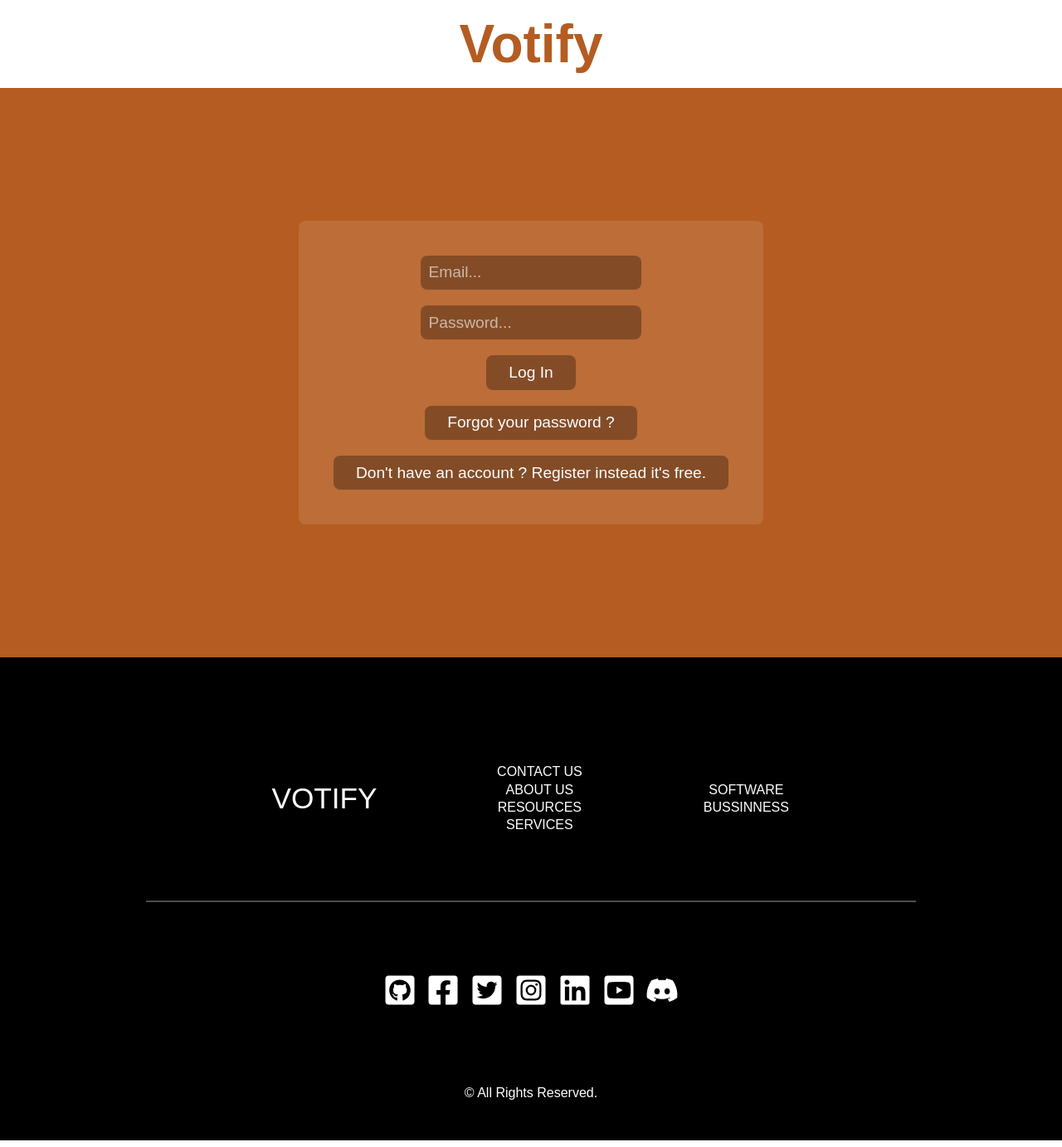
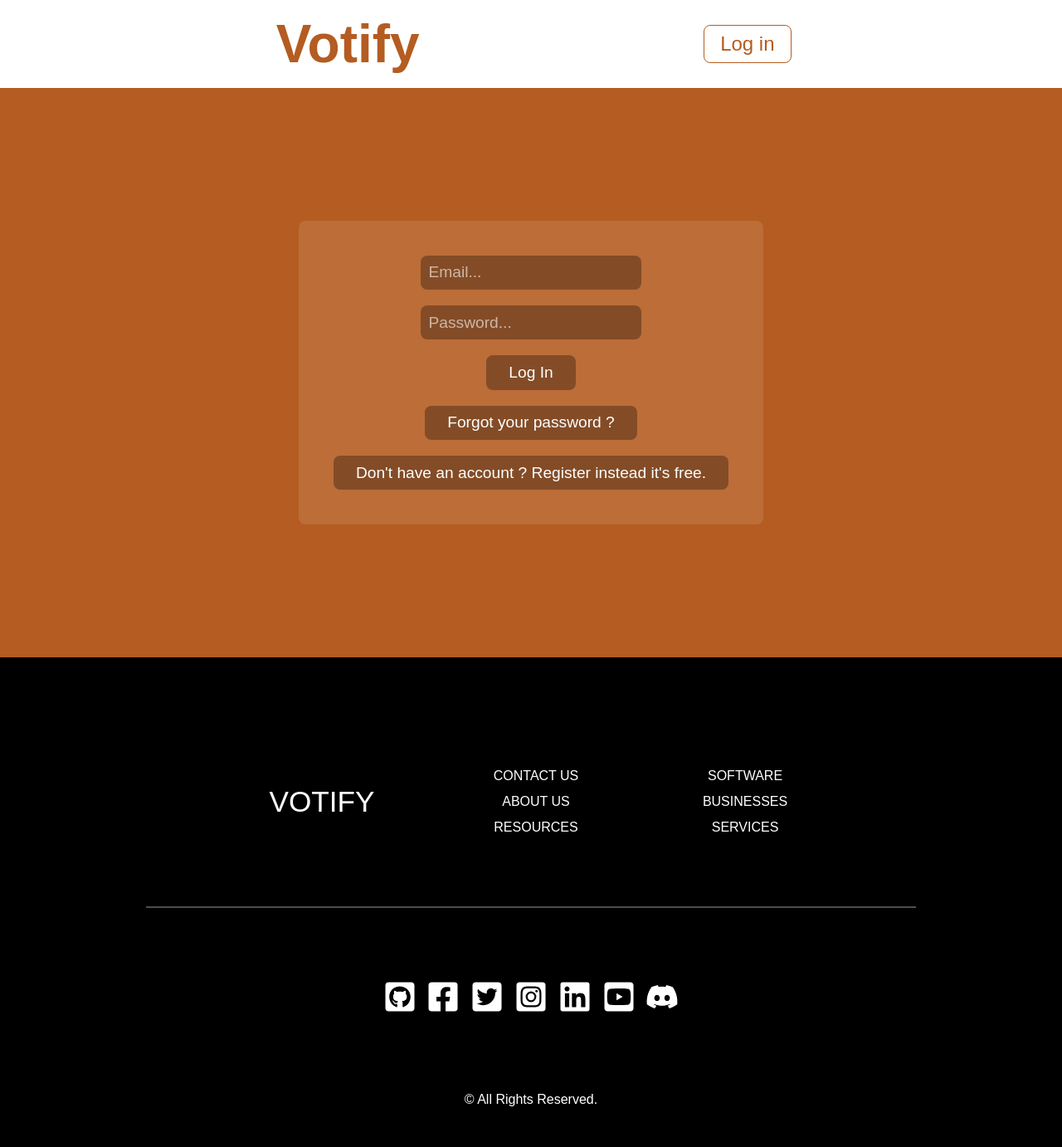
Before and after one commit to uitwaaien6/VoteApp, a React (Create React App) app: page /login in a window 1280 px wide. Shown: the whole page at 83% size. Built offline with nearby package versions, Linux system fonts and the light colour scheme.

Commit message:
Header elements link improvements

```diff
--- a/src/components/Footer.js
+++ b/src/components/Footer.js
@@ -29,7 +29,9 @@ class Footer extends React.Component {
                         items.map((item, index) => {
                             return (
                                 <li key={index}>
-                                    <Link>
+                                    <Link
+                                        to={`/${item.replace(' ', '-').toLowerCase()}`}
+                                    >
                                         {item}
                                     </Link>
                                 </li>
@@ -48,11 +50,15 @@ class Footer extends React.Component {
             <div className="footer__list">
 
                 <div id="footer__logo">
-                    VOTIFY
+                    <Link
+                        to="/"
+                    >
+                        VOTIFY
+                    </Link>
                 </div>
 
-                {this.renderItems(['CONTACT US', 'ABOUT US', 'RESOURCES', 'SERVICES'])}
-                {this.renderItems(['SOFTWARE', 'BUSSINNESS'])}
+                {this.renderItems(['CONTACT US', 'ABOUT US', 'RESOURCES'])}
+                {this.renderItems(['SOFTWARE', 'BUSINESSES', 'SERVICES'])}
             </div>
         );
     };
@@ -95,12 +101,13 @@ class Footer extends React.Component {
         return (
             <div className="footer__container">
                 <div className="footer__content">
+
                     {this.renderList()}
                     <hr />
                     {this.renderSocial()}
 
+                    <p>© All Rights Reserved.</p>
 
-                    <p>© All Rights Reserved.</p>
                 </div>
             </div>
         );
--- a/src/components/Header.js
+++ b/src/components/Header.js
@@ -2,6 +2,9 @@
 // NODE MODULES
 import React from 'react';
 import { connect } from 'react-redux';
+import { Link } from 'react-router-dom';
+
+// REACT ICONS
 import { GiHamburgerMenu } from 'react-icons/gi';
 
 // ACTION CREATERS
@@ -36,7 +39,13 @@ class Header extends React.Component {
         if (isLoggedIn) {
             return (
                 <ul>
-                    <li>Profile</li>
+                    <li>
+                        <Link
+                            to="/profile"
+                        >
+                            Profile
+                        </Link>
+                    </li>
                     <li
                         onClick={this.onLogOut}
                     >
@@ -46,7 +55,17 @@ class Header extends React.Component {
             );
         }
 
-        return null;
+        return (
+            <ul>
+                <li>
+                    <Link
+                        to="/login"
+                    >
+                        Log in
+                    </Link>
+                </li>
+            </ul>
+        );
     }
 
     renderHeaderElements(isLoggedIn) {
@@ -68,7 +87,7 @@ class Header extends React.Component {
     }
 
     renderHamburgerMenu(isHamburgerMenu, isLoggedIn) {
-        if (isHamburgerMenu && isLoggedIn) {
+        if (isHamburgerMenu) {
             return (
                 <div
                     ref={this.hamburgerMenu}
@@ -83,6 +102,7 @@ class Header extends React.Component {
     }
 
     handleResize() {
+        console.log(window.innerWidth);
         if (this.hamburgerMenu.current && window.innerWidth > 900) {
             this.setState({ ...this.state, isHamburgerMenu: false });
         }
@@ -97,7 +117,7 @@ class Header extends React.Component {
     }
 
     componentWillUnmount() {
-
+        window.removeEventListener('resize', this.handleResize);
     }
 
     render() {
--- a/src/screens/Home.js
+++ b/src/screens/Home.js
@@ -19,9 +19,7 @@ class Home extends React.Component {
         return (
             <div className="home__container">
                 <div className="home__content">
-                    Home Screen
 
-                    <Link to="/votes">Go to Votes</Link>
                 </div>
             </div>
         );
--- a/src/screens/Votes.js
+++ b/src/screens/Votes.js
@@ -18,9 +18,7 @@ class Votes extends React.Component {
         return (
             <div className="votes__container">
                 <div className="votes__content">
-                    Votes Screen
 
-                    <Link to="/">Go to Home</Link>
                 </div>
             </div>
         );
--- a/src/styles/components/Footer.css
+++ b/src/styles/components/Footer.css
@@ -25,8 +25,14 @@
     color: white;
 }
 
-#footer__logo {
+#footer__logo > a {
+    color: white;
+    text-decoration: none;
     font-size: 2.2rem;
+}
+
+#footer__logo > a:hover {
+    text-decoration: underline;
 }
 
 .footer__items {
@@ -35,7 +41,7 @@
 }
 
 .footer__items > li  {
-    padding: 0.1rem;
+    padding: 0.4rem;
 }
 
 .footer__items > li > a {
@@ -81,6 +87,7 @@
         padding: 3rem;
     }
 
+
     .footer__items {
         padding-top: 2rem;
     }
--- a/src/styles/components/Header.css
+++ b/src/styles/components/Header.css
@@ -29,19 +29,27 @@
 }
 
 .header__content > div > ul > li {
-    padding: 0.5rem 1.2rem;
+    padding: 0.5rem 0rem;
     font-size: 1.5rem;
     border: 1px solid rgb(180, 92, 33);
     border-radius: 0.5rem;
-    color: rgb(180, 92, 33);
     transition: all 0.2s ease-in-out;
     margin: 0rem 0.6rem;
 }
 
 .header__content > div > ul > li:hover {
-    color: white;
     cursor: pointer;
     background-color: rgb(180, 92, 33);
+}
+
+.header__content > div > ul > li > a {
+    padding: 0.5rem 1.2rem;
+    color: rgb(180, 92, 33);
+    text-decoration: none;
+}
+
+.header__content > div > ul > li > a:hover {
+    color: white;
 }
 
 .header__hamburger {
```
Also changed, not shown: 1 other file (tests, documents, lock files or other folders).
